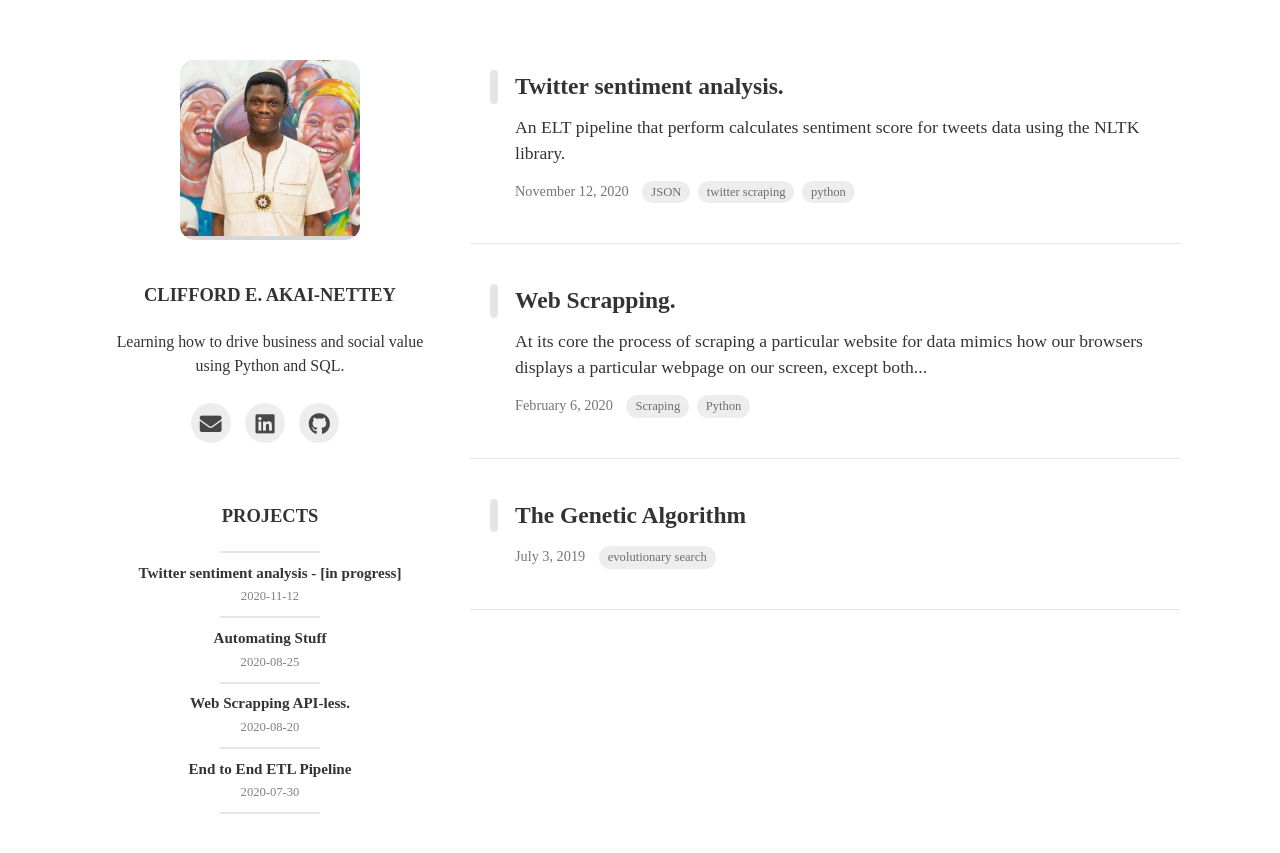
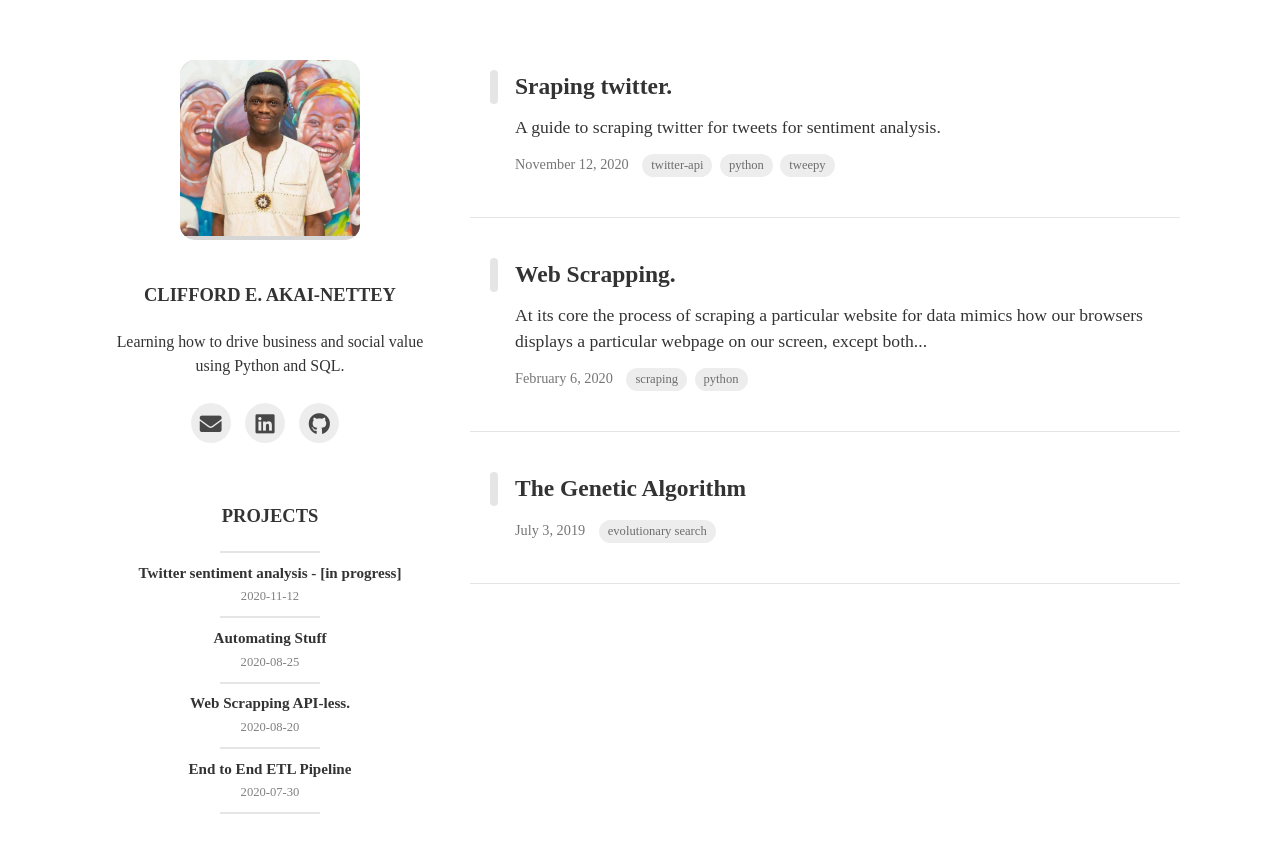
Before and after one commit to cliffordEmmanuel/cliffordEmmanuel.github.io, a Jekyll site: the page built from index.html, in a window 1280 px wide. Shown: the top 853 px of the page. Built offline with Jekyll 4.4.1, drawn with Linux system fonts in a browser that asks for light colours; nearby versions of some CDN libraries; some web fonts are replaced; the list of posts is cut into pages by our own code.

Commit message:
re-wording articles

```diff
--- a/_posts/2020-11-12-sentiment.md
+++ b/_posts/2020-11-12-sentiment.md
@@ -1,8 +1,8 @@
 ---
 layout: post
-title: Twitter sentiment analysis.
-subtitle :  An ELT pipeline that perform calculates sentiment score for tweets data using the NLTK library.
-tags: [JSON, twitter scraping, python]
+title: Sraping twitter.
+subtitle :  A guide to scraping twitter for tweets for sentiment analysis.
+tags: [ twitter-api, python, tweepy]
 author: Clifford
 comments : True
 ---
```
Also changed, not shown: _posts/2020-02-06-scrapping.md (+1 -1 lines).
